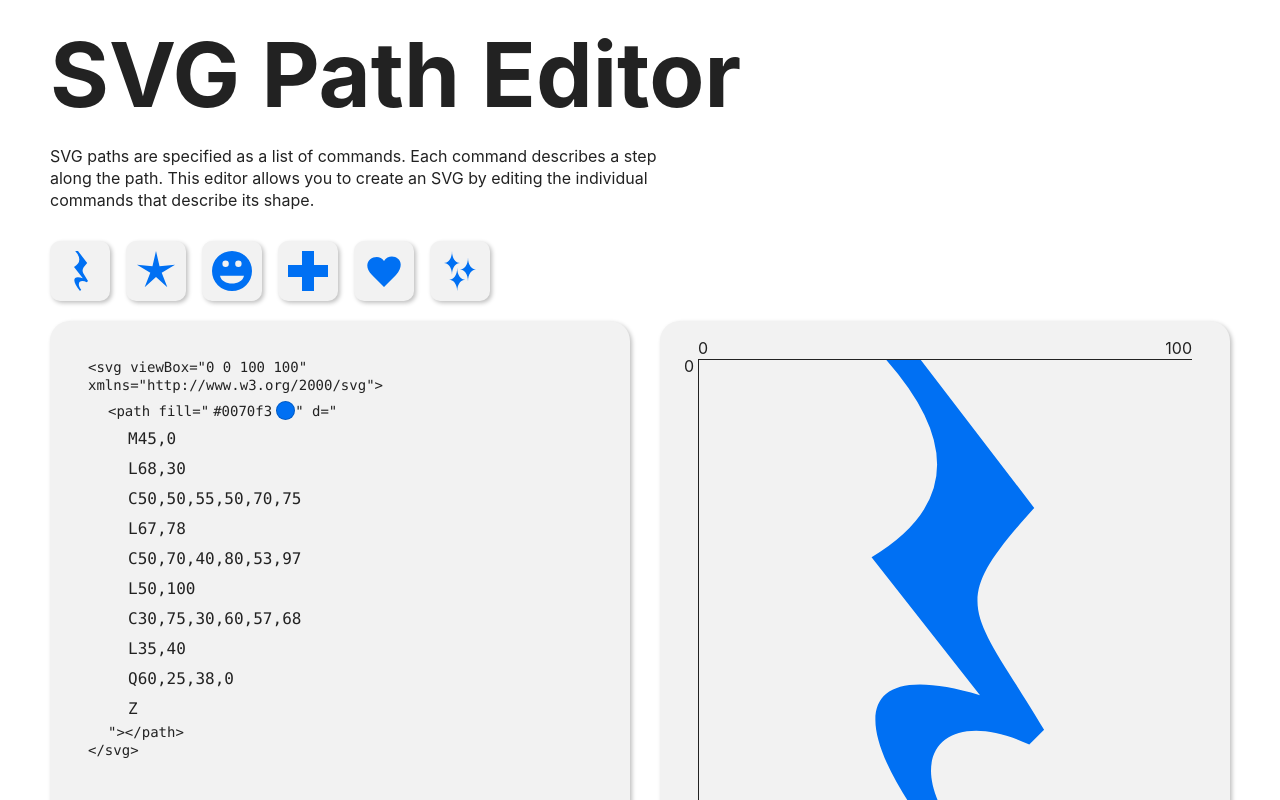
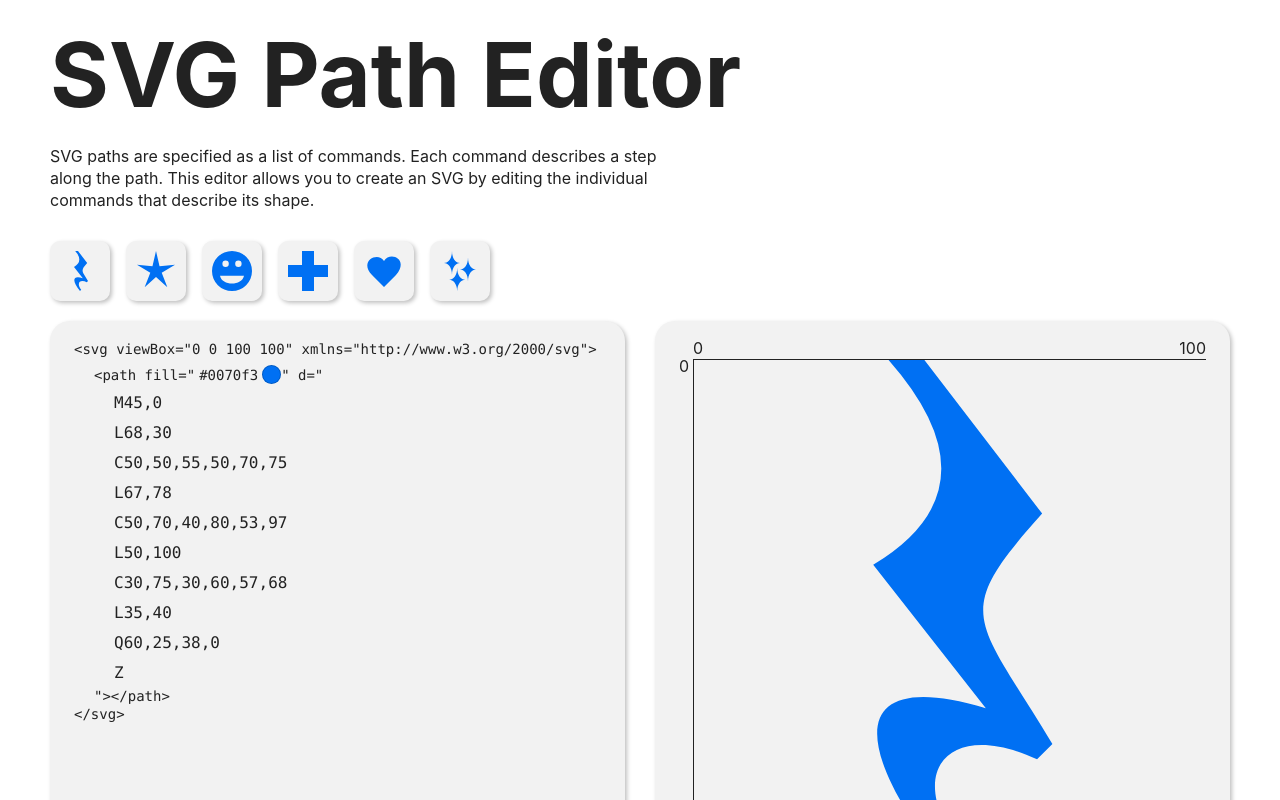
Before and after one commit to rfauver/svg_path_editor, a Next.js app: page / in a window 1280 px wide. Shown: the top 800 px of the page. Built offline with nearby package versions, Linux system fonts and the light colour scheme.

Commit message:
tweak widths, heights, paddings, and margins

```diff
--- a/pages/index.js
+++ b/pages/index.js
@@ -95,7 +95,7 @@ export default function Home() {
           />
         </div>
 
-        <div className={styles.section}>
+        <div className={classnames(styles.section, styles.viewer)}>
           <Viewer commands={commands} fillColor={fillColor} />
         </div>
       </main>
--- a/styles/command.module.scss
+++ b/styles/command.module.scss
@@ -2,6 +2,7 @@
   position: relative;
   display: flex;
   align-items: center;
+  min-width: 503px;
 
   &:hover,
   &:focus-within {
@@ -10,7 +11,7 @@
     .addButton,
     .removeButton,
     .info {
-      visibility: visible;
+      display: block;
     }
     .instruction {
       box-shadow: var(--input-shadow);
@@ -88,7 +89,7 @@
 .addButton,
 .removeButton,
 .info {
-  visibility: hidden;
+  display: none;
 }
 
 .relativeToggle {
--- a/styles/home.module.scss
+++ b/styles/home.module.scss
@@ -44,13 +44,17 @@
   background-color: var(--panel-color);
   border-radius: 20px;
   box-shadow: 2px 2px 4px rgba(0, 0, 0, 0.25);
-  padding: 38px;
+  padding: 20px 24px;
   margin: 10px 0;
   @media (max-width: 1060px) {
     max-width: 750px;
   }
 }
 
+.viewer {
+  height: fit-content;
+}
+
 .learnMore {
   width: 100%;
   margin-bottom: 80px;
--- a/styles/viewer.module.scss
+++ b/styles/viewer.module.scss
@@ -1,5 +1,6 @@
 .component {
   position: relative;
+  margin: 18px 0 0 14px;
 
   svg path {
     transition: d 300ms;
```
